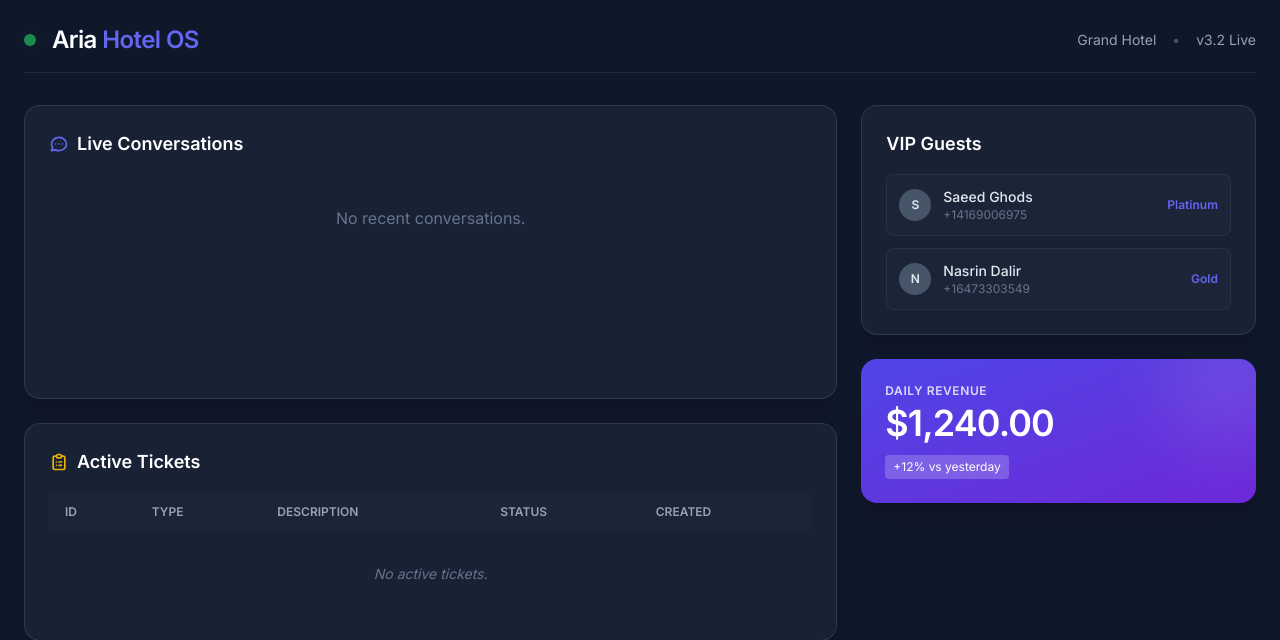
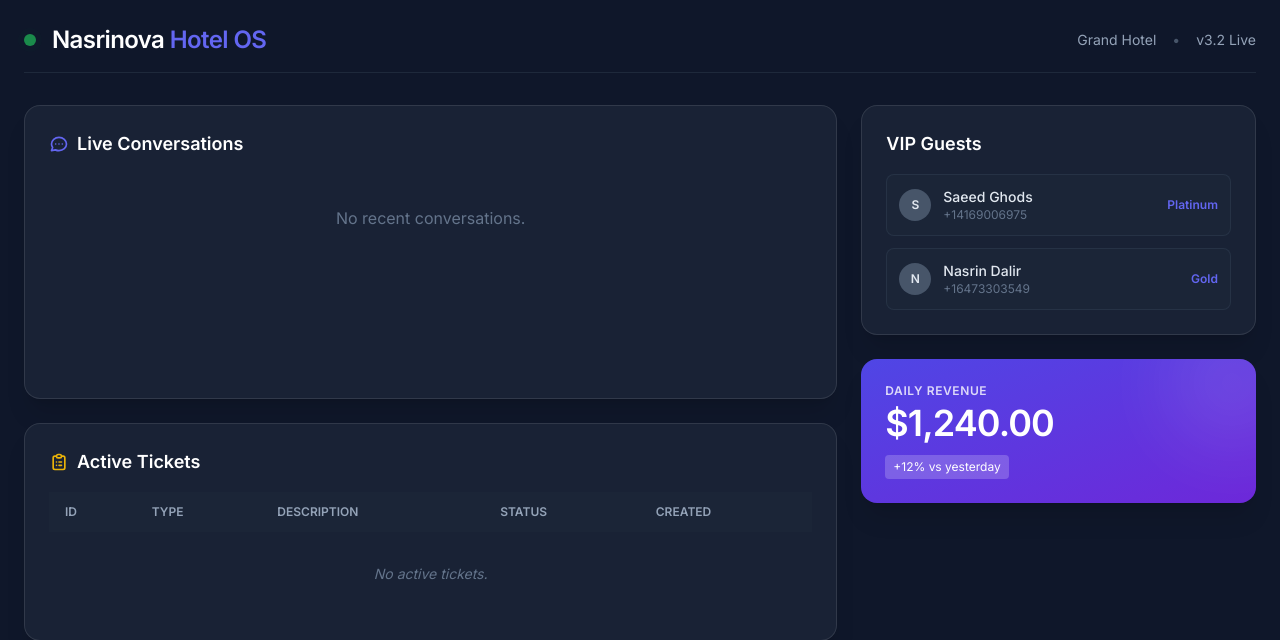
Before and after one commit to SaeedGhods/hotelagent03, a FastAPI app: page /dashboard in a window 1280 px wide. Shown: the top 640 px of the page. Run offline with FastAPI, Linux system fonts and the light colour scheme; data comes from the database, SQL or seed files in the repository; data that the repository does not hold is empty; some libraries are stand-ins or nearby versions.

Commit message:
Rename dashboard to Nasrinova Hotel OS

```diff
--- a/templates/dashboard.html
+++ b/templates/dashboard.html
@@ -2,7 +2,7 @@
 <html lang="en" class="dark">
 <head>
     <meta charset="UTF-8">
-    <title>Aria Hotel OS | Mission Control</title>
+    <title>Nasrinova Hotel OS | Mission Control</title>
     <script src="https://cdn.tailwindcss.com"></script>
     <script src="https://unpkg.com/htmx.org@1.9.10"></script>
     <link href="https://fonts.googleapis.com/css2?family=Inter:wght@300;400;500;600&display=swap" rel="stylesheet">
@@ -38,7 +38,7 @@
                 <div class="w-3 h-3 bg-green-500 rounded-full animate-pulse"></div>
                 <div class="absolute top-0 left-0 w-3 h-3 bg-green-500 rounded-full animate-ping opacity-75"></div>
             </div>
-            <h1 class="text-2xl font-bold tracking-tight text-white">Aria <span class="text-brand">Hotel OS</span></h1>
+            <h1 class="text-2xl font-bold tracking-tight text-white">Nasrinova <span class="text-brand">Hotel OS</span></h1>
         </div>
         <div class="flex gap-4 text-sm text-slate-400">
             <span>Grand Hotel</span>
```
